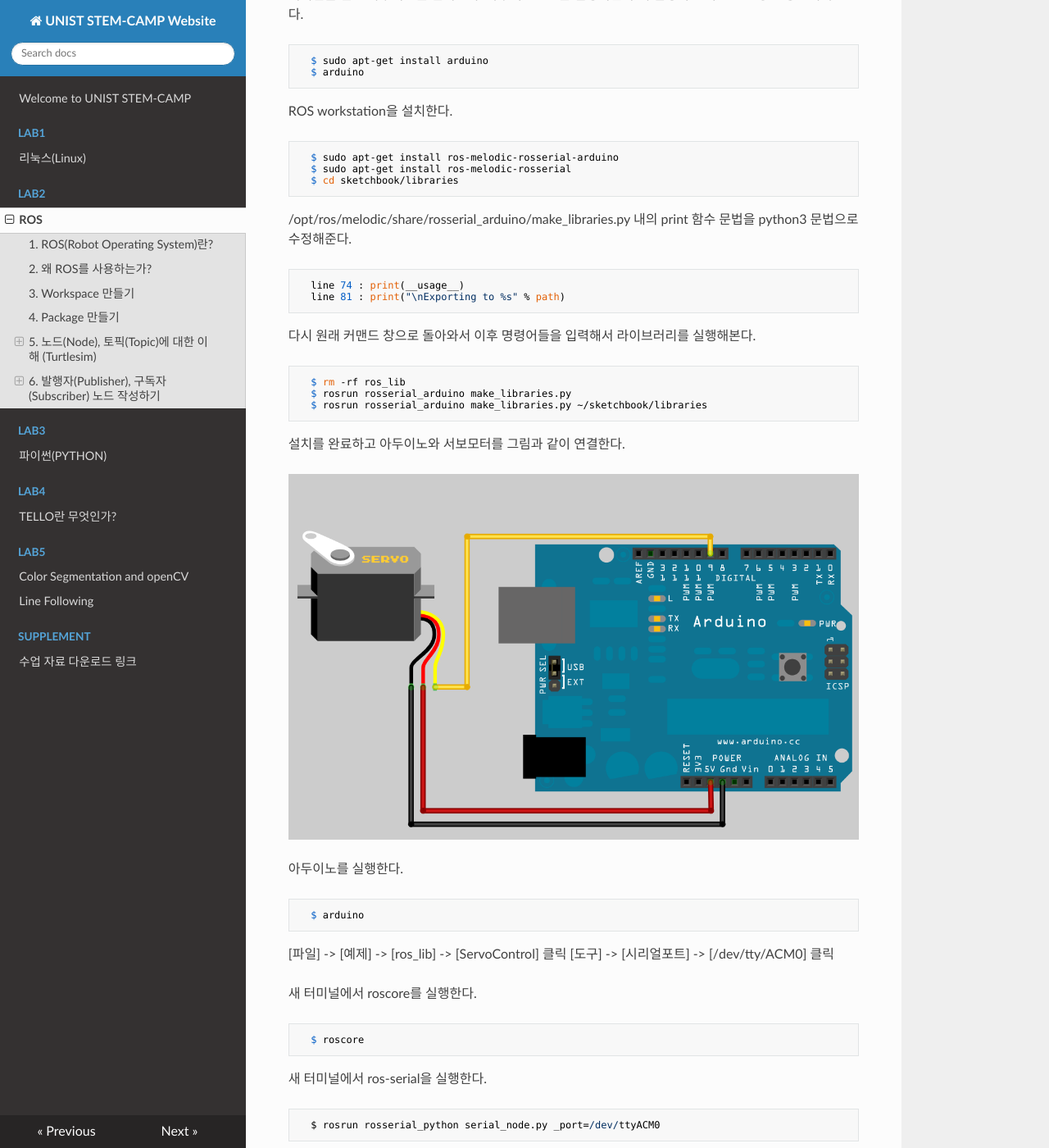
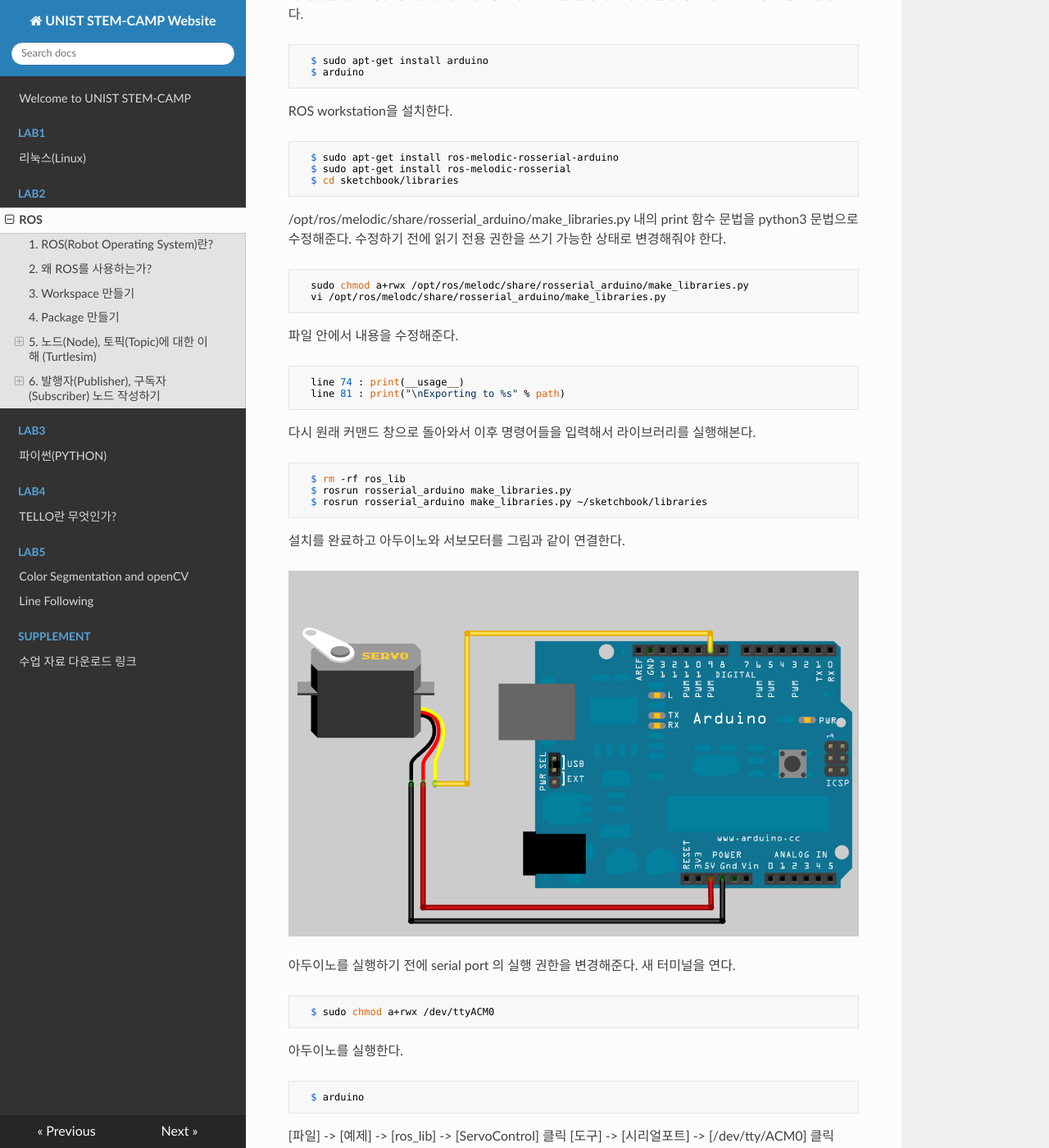
Before and after one commit to UNIST-STEM/2020, an MkDocs documentation site: the page built from docs/Lab2/ROS.md, in a window 1280 px wide and 1400 px high, scrolled down 6485 px. Shown: the whole window at 82% size. Built offline with MkDocs 1.6.1, drawn with Linux system fonts in a browser that asks for light colours; nearby versions of some CDN libraries.

Commit message:
ROS 수정사항 반영

```diff
--- a/docs/Lab2/ROS.md
+++ b/docs/Lab2/ROS.md
@@ -225,6 +225,12 @@
       $ cd sketchbook/libraries
 
 /opt/ros/melodic/share/rosserial_arduino/make_libraries.py 내의 print 함수 문법을 python3 문법으로 수정해준다.
+수정하기 전에 읽기 전용 권한을 쓰기 가능한 상태로 변경해줘야 한다.
+
+      sudo chmod a+rwx /opt/ros/melodc/share/rosserial_arduino/make_libraries.py
+      vi /opt/ros/melodc/share/rosserial_arduino/make_libraries.py
+
+파일 안에서 내용을 수정해준다.
 
       line 74 : print(__usage__)
       line 81 : print("\nExporting to %s" % path)
@@ -238,6 +244,11 @@
 설치를 완료하고 아두이노와 서보모터를 그림과 같이 연결한다.
 
 ![arduino_motor](img/arduino_motor.png)
+
+아두이노를 실행하기 전에 serial port 의 실행 권한을 변경해준다.
+새 터미널을 연다.
+
+      $ sudo chmod a+rwx /dev/ttyACM0
 
 아두이노를 실행한다.
 
```
Also changed, not shown: site/Lab2/ROS/index.html, site/index.html, site/mkdocs/search_index.json.
